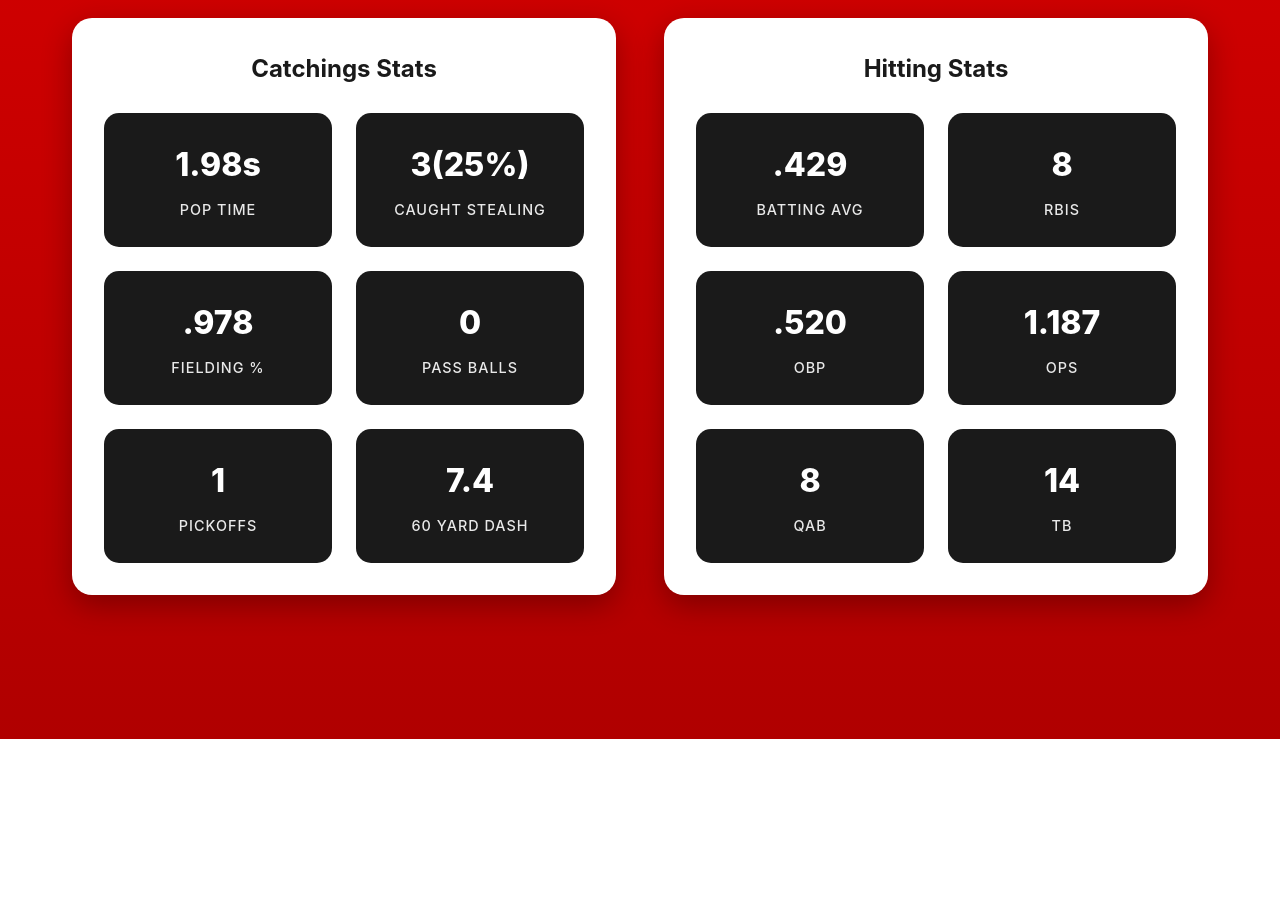
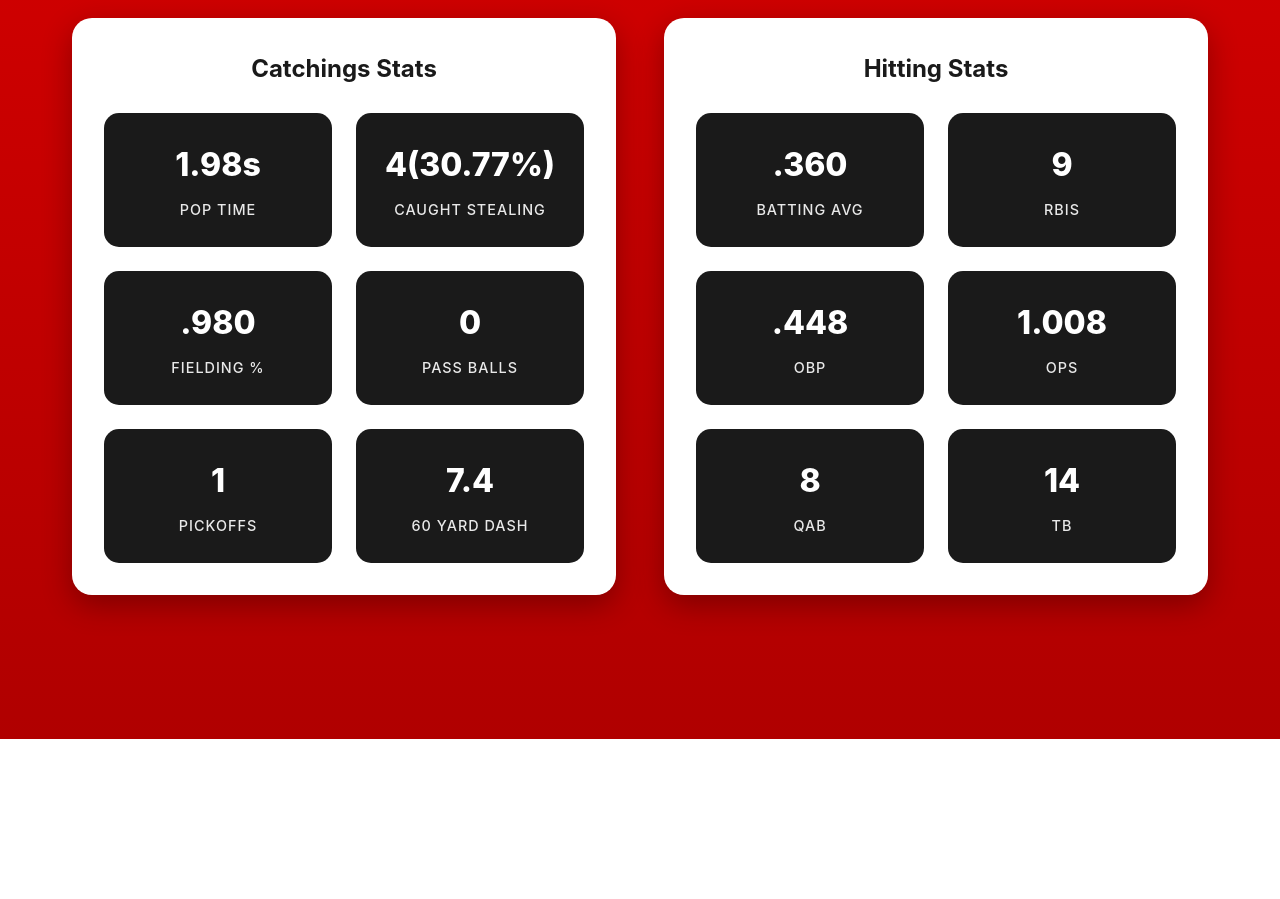
Before and after one commit to RyanBarnes40/BaseballPortfolio, a React (Vite) app: page / in a window 1280 px wide. Shown: the part 1720-2619 px from the top of the page. Built offline with nearby package versions, Linux system fonts and the light colour scheme.

Commit message:
Update App.tsx

```diff
--- a/src/App.tsx
+++ b/src/App.tsx
@@ -23,17 +23,17 @@ function App() {
     stats: {
       catching: [
         { label: "Pop Time", value: "1.98s" },
-        { label: "Caught Stealing", value: "3(25%)" },
-        { label: "Fielding %", value: ".978" },
+        { label: "Caught Stealing", value: "4(30.77%)" },
+        { label: "Fielding %", value: ".980" },
         { label: "Pass Balls", value: "0" },
         { label: "Pickoffs", value: "1" },
         { label: "60 Yard Dash", value: "7.4" }
       ],
       hitting: [
-        { label: "Batting Avg", value: ".429" },
-        { label: "RBIs", value: "8" },
-        { label: "OBP", value: ".520" },
-        { label: "OPS", value: "1.187" },
+        { label: "Batting Avg", value: ".360" },
+        { label: "RBIs", value: "9" },
+        { label: "OBP", value: ".448" },
+        { label: "OPS", value: "1.008" },
         { label: "QAB", value: "8" },
         { label: "TB", value: "14" }
       ]
```
